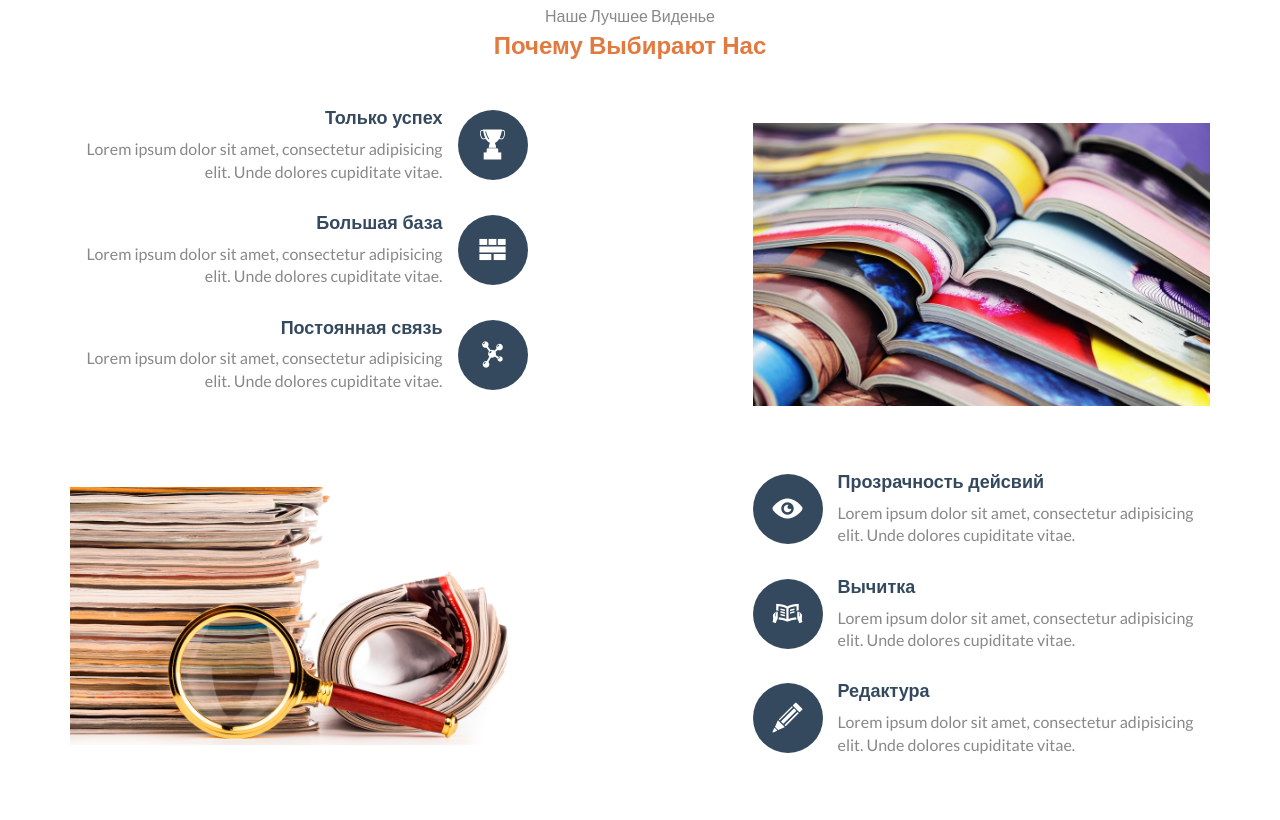
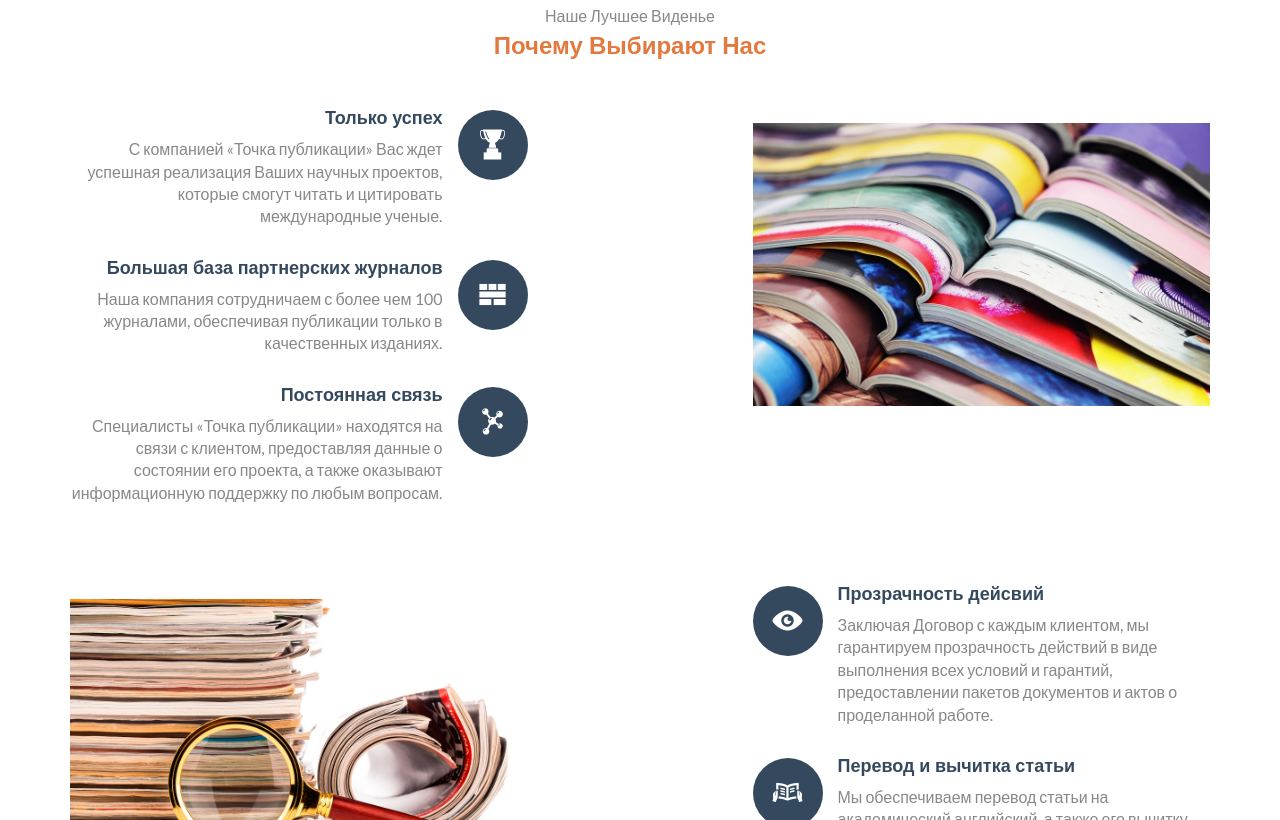
Before and after one commit to annadzhym/SS5, a plain HTML site: page index.html in a window 1280 px wide. Shown: the part 1980-2800 px from the top of the page. Drawn offline with nearby package versions, Linux system fonts and the light colour scheme; files whose address does not match are found by name.

Commit message:
added content to why we are chosen section

```diff
--- a/index.html
+++ b/index.html
@@ -221,21 +221,21 @@
                     <div class="why_choose_us_text_area">
                         <div class="single_choose_us">
                             <h4>Только успех</h4>
-                            <p>Lorem ipsum dolor sit amet, consectetur adipisicing elit. Unde dolores cupiditate vitae.</p>
+                            <p>С компанией «Точка публикации» Вас ждет успешная реализация Ваших научных проектов, которые смогут читать и цитировать международные ученые.</p>
                             <div class="choose_us_icon">
                                 <i class="icofont icofont-award"></i>
                             </div>
                         </div>
                         <div class="single_choose_us">
-                            <h4>Большая база</h4>
-                            <p>Lorem ipsum dolor sit amet, consectetur adipisicing elit. Unde dolores cupiditate vitae.</p>
+                            <h4>Большая база партнерских журналов</h4>
+                            <p>Наша компания сотрудничаем с более чем 100 журналами, обеспечивая публикации только в качественных изданиях.  </p>
                             <div class="choose_us_icon">
                                 <i class="icofont icofont-layout"></i>
                             </div>
                         </div>
                         <div class="single_choose_us">
                             <h4>Постоянная связь</h4>
-                            <p>Lorem ipsum dolor sit amet, consectetur adipisicing elit. Unde dolores cupiditate vitae.</p>
+                            <p>Специалисты «Точка публикации» находятся на связи с клиентом, предоставляя данные о состоянии его проекта, а также оказывают информационную поддержку по любым вопросам.</p>
                             <div class="choose_us_icon">
                                 <i class="icofont icofont-molecule"></i>
                             </div>
@@ -262,21 +262,21 @@
                     <div class="why_choose_us_text_area second_area">
                         <div class="single_choose_us">
                             <h4>Прозрачность дейсвий</h4>
-                            <p>Lorem ipsum dolor sit amet, consectetur adipisicing elit. Unde dolores cupiditate vitae.</p>
+                            <p>Заключая Договор с каждым клиентом, мы гарантируем прозрачность действий в виде выполнения всех условий и гарантий, предоставлении пакетов документов и актов о проделанной работе.</p>
                             <div class="choose_us_icon">
                                 <i class="icofont icofont-eye-alt"></i>
                             </div>
                         </div>
                         <div class="single_choose_us">
-                            <h4>Вычитка</h4>
-                            <p>Lorem ipsum dolor sit amet, consectetur adipisicing elit. Unde dolores cupiditate vitae.</p>
+                            <h4>Перевод и вычитка статьи</h4>
+                            <p>Мы обеспечиваем перевод статьи на академический английский, а также его вычитку носителем языка, что увеличивает шансы успешного и быстрого рецензирования научной работы. </p>
                             <div class="choose_us_icon">
                                 <i class="icofont icofont-read-book"></i>
                             </div>
                         </div>
                         <div class="single_choose_us">
-                            <h4>Редактура</h4>
-                            <p>Lorem ipsum dolor sit amet, consectetur adipisicing elit. Unde dolores cupiditate vitae.</p>
+                            <h4>Редактура научной статьи</h4>
+                            <p>Наши редакторы – это узко специализирующиеся профессионалы, которые уже многие годы помогают ученым редактировать их научные работы, согласно всем строгим требованиям Scopus и Web of Science.</p>
                             <div class="choose_us_icon">
                                 <i class="icofont icofont-edit-alt"></i>
                             </div>
@@ -892,7 +892,7 @@
                                     <!-- Single Input Area Start -->
                                     <div class="col-sm-6 col-xs-12">
                                         <div class="form-group">
-                                            <input type="tel" class="form-control" name="phone" id="phone" placeholder="Ваш телефон " required>
+                                            <input type="tel" pattern="(\+?\d[- .]*){7,13}" title="Номер телефона необходимо ввести в международном формате, начиная с +" class="form-control" name="phone" id="phone" placeholder="Ваш телефон " required>
                                         </div>
                                     </div>
                                     <!-- Single Input Area Start -->
```
